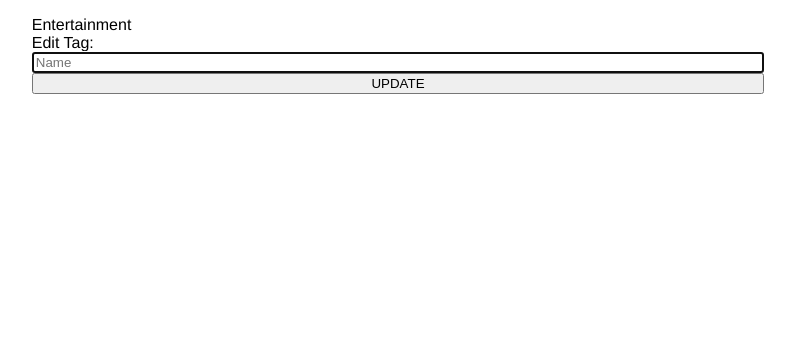
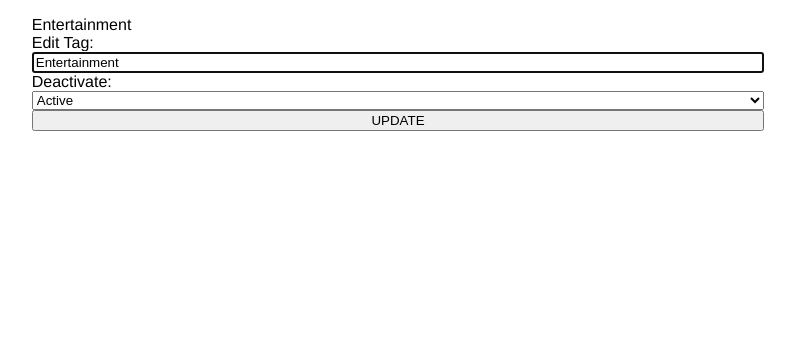
Before and after one commit to iain2/Spending_Tracker, a Flask app: page /tags/7/edit in a window 1280 px wide. Shown: the part 82-422 px from the top of the page, without its empty margins (242-1037 px from the left). Run offline with Flask 2, Linux system fonts and the light colour scheme; data comes from the database, SQL or seed files in the repository; both versions use the stored data as it was after the commit.

Commit message:
deactive option added to tags

```diff
--- a/controllers/tag_controller.py
+++ b/controllers/tag_controller.py
@@ -37,7 +37,8 @@ def edit_tag(id):
 @tag_blueprint.route("/tags/<id>", methods=["POST"])
 def update_merchant(id):
     name = request.form["tag"]
-    tag = Tag(name, id)
+    active = request.form["active"]
+    tag = Tag(name, active, id)
     tag_repository.update(tag)
     return redirect("/tags")
 
--- a/db/spending_manager.sql
+++ b/db/spending_manager.sql
@@ -7,9 +7,8 @@ DROP TABLE IF EXISTS users;
 
 CREATE TABLE tags(
     id INTEGER PRIMARY KEY AUTOINCREMENT,
-    name VARCHAR
-    -- coulour of tag
-    -- availabilty BOOL
+    name VARCHAR,
+    active BOOLEAN
 );
 
 CREATE TABLE merchants(
--- a/models/tag.py
+++ b/models/tag.py
@@ -1,4 +1,5 @@
 class Tag:
-    def __init__(self, name, id=None):
+    def __init__(self, name, active=True, id=None):
         self.name = name
+        self.active = active
         self.id = id
--- a/repositories/tag_repository.py
+++ b/repositories/tag_repository.py
@@ -4,8 +4,8 @@ from models.tag import Tag
 
 
 def save(tag):
-    sql = "INSERT INTO tags (name) VALUES (?) RETURNING *"
-    values = [tag.name]
+    sql = "INSERT INTO tags (name, active) VALUES (?,?) RETURNING *"
+    values = [tag.name, tag.active]
     results = run_sql(sql, values)
     id = results[0]["id"]
     tag.id = id
@@ -19,7 +19,7 @@ def select_all():
     results = run_sql(sql)
 
     for row in results:
-        tag = Tag(row["name"], row["id"])
+        tag = Tag(row["name"], bool(row["active"]), row["id"])
         tags.append(tag)
     return tags
 
@@ -31,7 +31,7 @@ def select(id):
     result = run_sql(sql, values)[0]
 
     if result is not None:
-        tag = Tag(result["name"], result["id"])
+        tag = Tag(result["name"], bool(result["active"]), result["id"])
     return tag
 
 
@@ -47,6 +47,6 @@ def delete(id):
 
 
 def update(tag):
-    sql = "UPDATE tags SET (name) = (?) WHERE id = ?"
-    values = [tag.name, tag.id]
+    sql = "UPDATE tags SET (name, active) = (?,?) WHERE id = ?"
+    values = [tag.name, tag.active, tag.id]
     run_sql(sql, values)
--- a/templates/tags/edit.html
+++ b/templates/tags/edit.html
@@ -5,7 +5,12 @@
     <form action="/tags/{{tag.id}}" method="POST">
         {{tag.name}}
         <label for="tag">Edit Tag:</label>
-        <input type="text" id="tag" name="tag" placeholder="Name" autofocus>
+        <input type="text" id="tag" name="tag" placeholder="{{tag.name}}" value="{{tag.name}}" autofocus>
+        <label for="active">Deactivate:</label>
+        <select name="active" id="active">
+            <option value="1">Active</option>
+            <option value="0">Deactive</option>
+        </select>
         <input class="btn btn--action" type='submit' value="UPDATE">
 
     </form>
--- a/templates/transactions/index.html
+++ b/templates/transactions/index.html
@@ -37,7 +37,7 @@
             <div class="amount">
                 £{{total}} <br><br>
             </div>
-            Budget Remaining for {{user.name}}: <b>£{{user.amount - total}}</b> of £{{user.amount}}
+            Budget Remaining: <b>£{{user.amount - total}}</b> of £{{user.amount}}
         </div>
 
 
@@ -59,7 +59,9 @@
             <label for="tag_id">Select a Tag:</label>
             <select name="tag_id" id="tag_id">
                 {% for tag in tags %}
+                {% if tag.active %}
                 <option value="{{ tag.id }}">{{ tag.name }}</option>
+                {% endif %}
                 {% endfor %}
             </select>
             <label for="date">Date</label>
```
Also changed, not shown: console.py (+11 -2 lines), templates/tags/index.html (+5 -3 lines), db/spending_manager.db.
